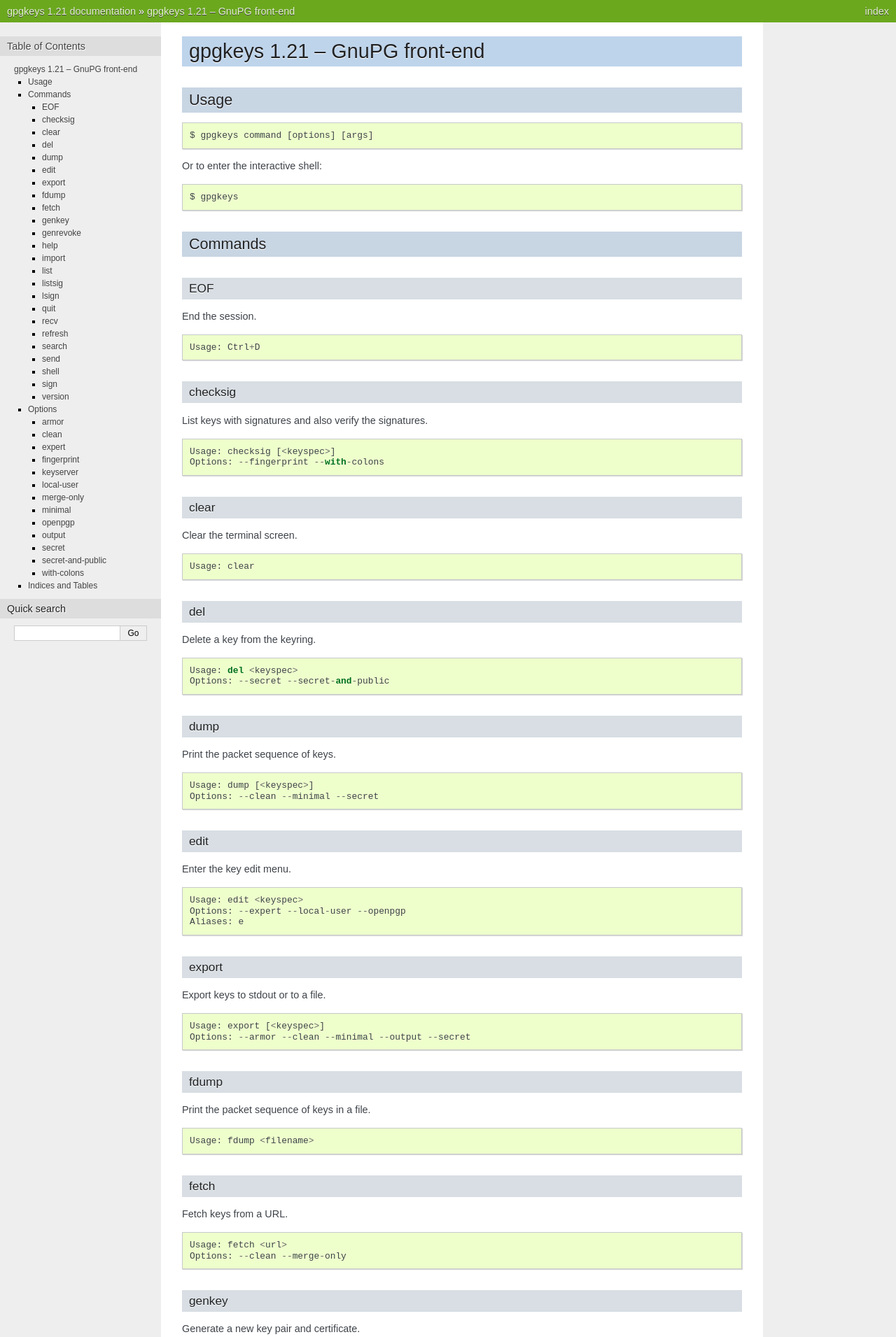
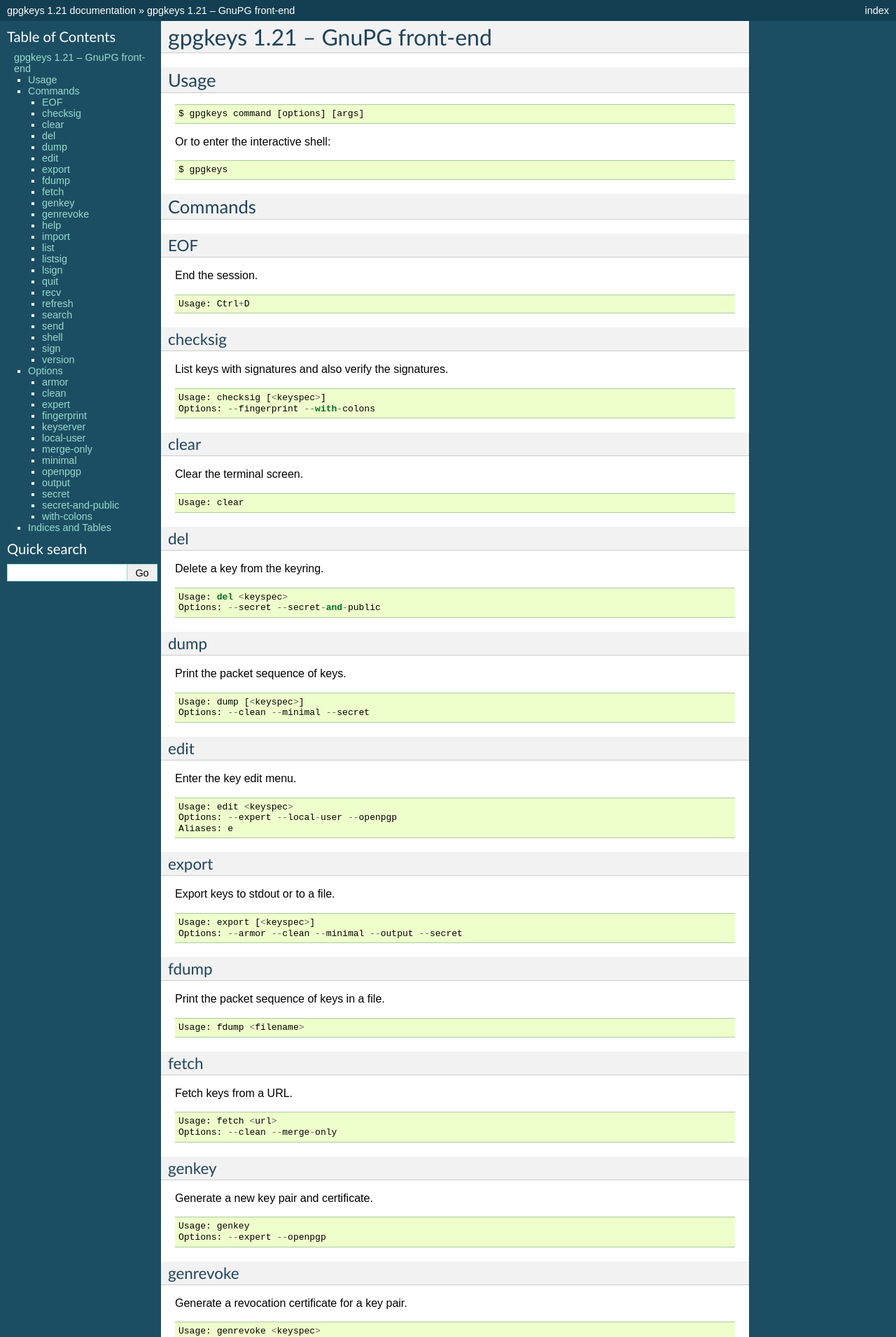
Before and after one commit to stefanholek/gpgkeys, a Sphinx documentation site: the page built from docs/index.rst, in a window 1280 px wide. Shown: the top 1911 px of the page at 70% size. Built offline with Sphinx 7.4.7, drawn with Linux system fonts in a browser that asks for light colours.

Commit message:
No environment vars in conf.py either.

```diff
--- a/docs/conf.py
+++ b/docs/conf.py
@@ -91,11 +91,7 @@
 
 # The theme to use for HTML and HTML Help pages.  See the documentation for
 # a list of builtin themes.
-if os.environ.get('READTHEDOCS'):
-    html_theme = 'default'
-else:
-    html_theme = 'nature'
-    html_style = 'nature-plus.css'
+html_theme = 'default'
 
 # Theme options are theme-specific and customize the look and feel of a theme
 # further.  For a list of options available for each theme, see the
```
